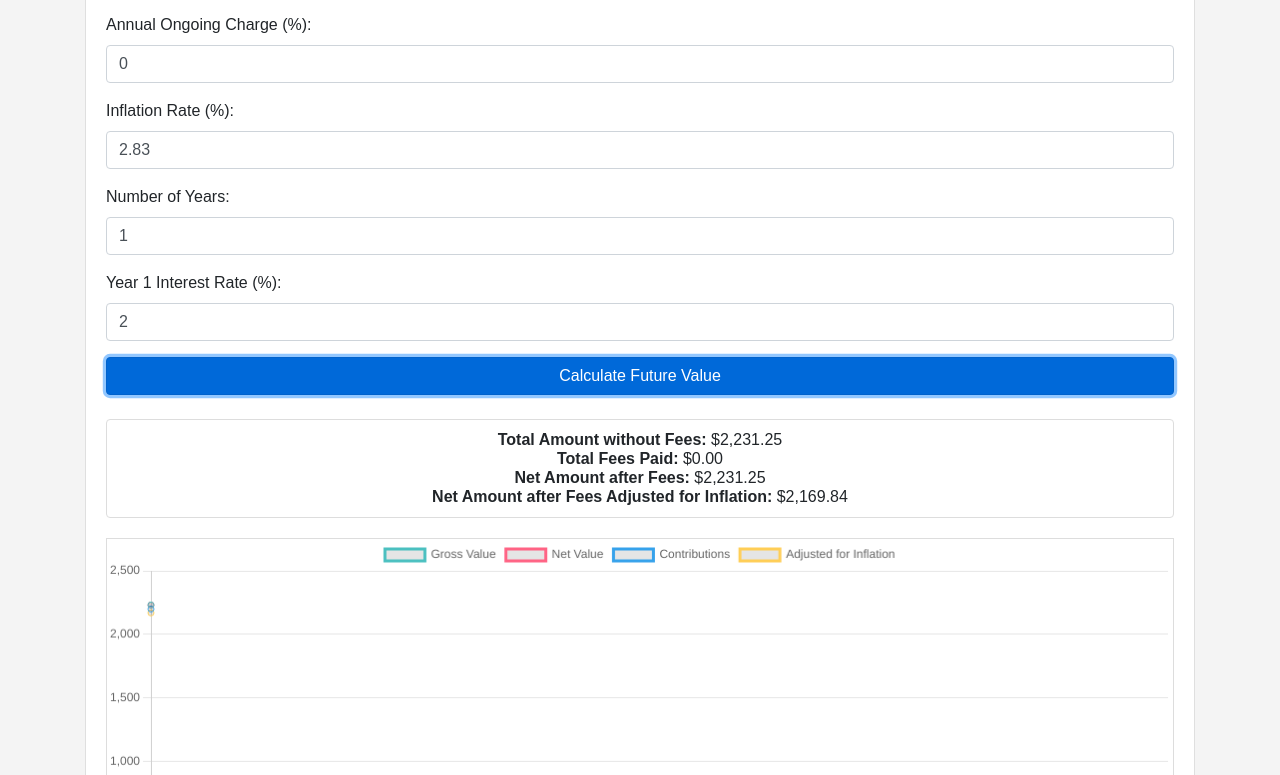
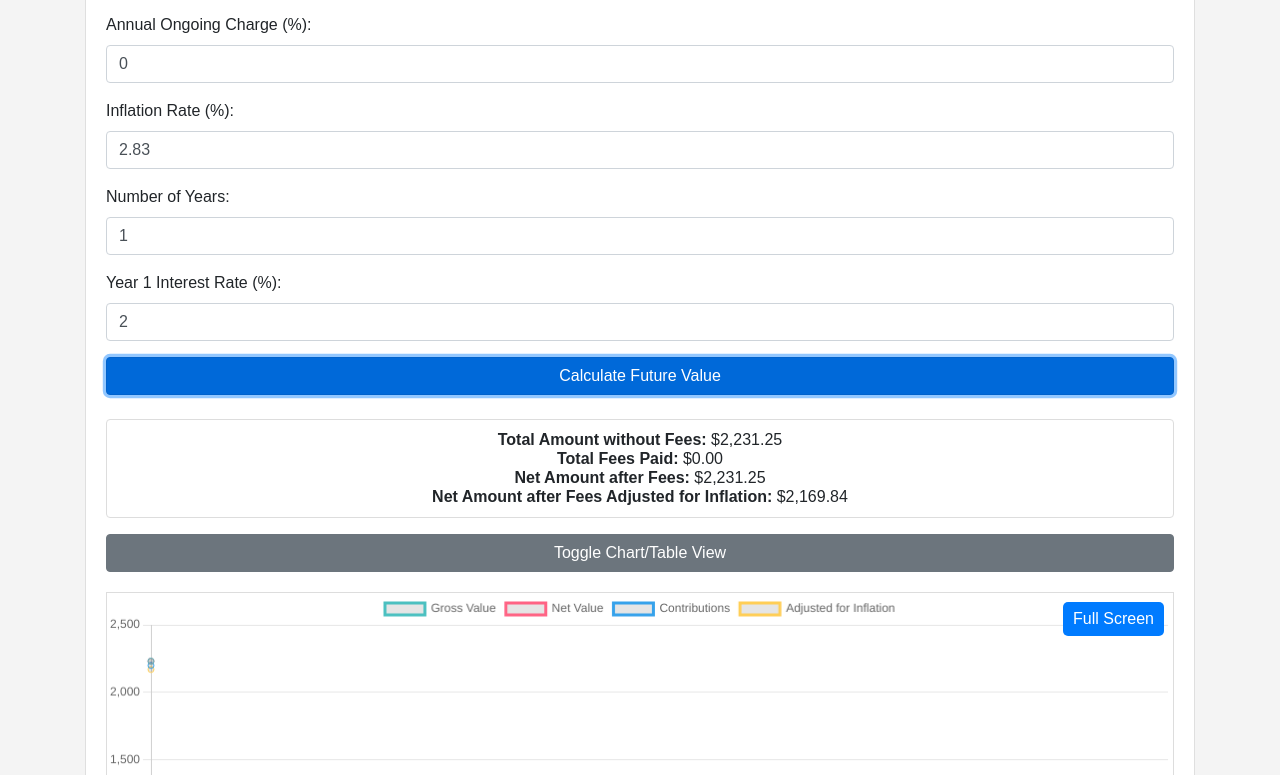
Before and after one commit to Andydmt/Advanced-Investment-Compound-Calculator, a plain HTML site: page index.html in a window 1280 px wide. Both pictures are taken after a click on the button "Calculate Future Value". Shown: the part 771-1546 px from the top of the page. Drawn offline with nearby package versions, Linux system fonts and the light colour scheme.

Commit message:
Update index.html

```diff
--- a/index.html
+++ b/index.html
@@ -28,15 +28,32 @@
         .result-text {
             font-size: 1.25rem;
         }
+        .chart-container, .table-container {
+            position: relative;
+            margin-top: 20px;
+            width: 100%;
+        }
         .chart-container {
-            position: relative;
             height: 400px;
-            width: 100%;
+        }
+        .fullscreen-btn {
+            position: absolute;
+            top: 10px;
+            right: 10px;
+            z-index: 10;
+            background-color: #007bff;
+            color: white;
+            border: none;
+            padding: 5px 10px;
+            border-radius: 5px;
+            cursor: pointer;
+        }
+        .fullscreen-btn:hover {
+            background-color: #0056b3;
         }
         canvas {
             background-color: #fff;
             border: 1px solid #ddd;
-            margin-top: 20px;
         }
         .promo-section {
             margin-top: 40px;
@@ -149,8 +166,29 @@
 
                 <h3 id="result" class="text-center mt-4 result-text"></h3>
 
-                <div class="chart-container">
+                <button type="button" class="btn btn-secondary btn-block mt-3" onclick="toggleView()">Toggle Chart/Table View</button>
+
+                <div class="chart-container" id="chartContainer">
                     <canvas id="investmentChart"></canvas>
+                    <button class="fullscreen-btn" onclick="toggleFullScreen()">Full Screen</button>
+                </div>
+
+                <div class="table-container" id="tableContainer" style="display: none;">
+                    <table class="table table-bordered">
+                        <thead>
+                            <tr>
+                                <th>Year</th>
+                                <th>Annual Contribution (Accumulated)</th>
+                                <th>Accrued Interest</th>
+                                <th>Total Amount without Fees</th>
+                                <th>Total Amount with Fees</th>
+                                <th>Net Amount after Fees Adjusted for Inflation</th>
+                            </tr>
+                        </thead>
+                        <tbody id="resultsTableBody">
+                            <!-- Table rows will be added here -->
+                        </tbody>
+                    </table>
                 </div>
             </div>
         </div>
@@ -195,6 +233,8 @@
     </div>
 
     <script>
+        let resultsData = [];
+
         function updateInterestInputs() {
             const years = document.getElementById('years').value || 1;
             const interestRatesDiv = document.getElementById('interestRates');
@@ -226,11 +266,16 @@
             let totalFeesPaid = 0;
             let futureValue = initialAmount;
             let contributionsOnly = initialAmount;
-            let grossValues = [], netValues = [], contributions = [], adjustedForInflation = [];
+            let grossValues = [], netValues = [], contributions = [], adjustedForInflation = [], accruedInterest = [];
+
+            resultsData = [];
 
             for (let i = 1; i <= years; i++) {
                 const rate = parseFloat(document.getElementById(`rateYear${i}`).value) / 100 || 0;
+                let interestAccruedThisYear = 0;
                 for (let month = 1; month <= 12; month++) {
+                    const interestThisMonth = futureValueWithoutFees * rate / 12;
+                    interestAccruedThisYear += interestThisMonth;
                     futureValueWithoutFees = futureValueWithoutFees * (1 + rate / 12) + monthlyContribution;
                     futureValue = futureValue * (1 + rate / 12) + monthlyContribution;
                     contributionsOnly += monthlyContribution;
@@ -256,17 +301,29 @@
                 netValues.push(futureValue);
                 contributions.push(contributionsOnly);
                 adjustedForInflation.push(futureValue / Math.pow(1 + inflationRate, i));
+                accruedInterest.push(interestAccruedThisYear);
+
+                // Save results data for table
+                resultsData.push({
+                    year: i,
+                    annualContribution: `${currencySymbol}${numberWithCommas(contributionsOnly.toFixed(2))}`,
+                    accruedInterest: `${currencySymbol}${numberWithCommas(interestAccruedThisYear.toFixed(2))}`,
+                    totalWithoutFees: `${currencySymbol}${numberWithCommas(futureValueWithoutFees.toFixed(2))}`,
+                    totalWithFees: `${currencySymbol}${numberWithCommas(futureValue.toFixed(2))}`,
+                    adjustedForInflation: `${currencySymbol}${numberWithCommas(adjustedForInflation[i-1].toFixed(2))}`
+                });
             }
 
             const netAmount = futureValue;
             document.getElementById('result').innerHTML = `
-                <Strong>Total Amount without Fees:</Strong> ${currencySymbol}${numberWithCommas(futureValueWithoutFees.toFixed(2))}<br>
-                <Strong>Total Fees Paid:</Strong> ${currencySymbol}${numberWithCommas(totalFeesPaid.toFixed(2))}<br>
-                <Strong>Net Amount after Fees:</Strong> ${currencySymbol}${numberWithCommas(netAmount.toFixed(2))}<br>
-                <strong>Net Amount after Fees Adjusted for Inflation:</Strong> ${currencySymbol}${numberWithCommas(adjustedForInflation[adjustedForInflation.length - 1].toFixed(2))}
+                <strong>Total Amount without Fees:</strong> ${currencySymbol}${numberWithCommas(futureValueWithoutFees.toFixed(2))}<br>
+                <strong>Total Fees Paid:</strong> ${currencySymbol}${numberWithCommas(totalFeesPaid.toFixed(2))}<br>
+                <strong>Net Amount after Fees:</strong> ${currencySymbol}${numberWithCommas(netAmount.toFixed(2))}<br>
+                <strong>Net Amount after Fees Adjusted for Inflation:</strong> ${currencySymbol}${numberWithCommas(adjustedForInflation[adjustedForInflation.length - 1].toFixed(2))}
             `;
 
             updateChart(grossValues, netValues, contributions, adjustedForInflation);
+            updateTable(resultsData);
         }
 
         function numberWithCommas(x) {
@@ -316,6 +373,48 @@
             });
         }
 
+        function updateTable(data) {
+            const tableBody = document.getElementById('resultsTableBody');
+            tableBody.innerHTML = ''; // Clear previous rows
+
+            data.forEach(row => {
+                const rowHtml = `
+                    <tr>
+                        <td>${row.year}</td>
+                        <td>${row.annualContribution}</td>
+                        <td>${row.accruedInterest}</td>
+                        <td>${row.totalWithoutFees}</td>
+                        <td>${row.totalWithFees}</td>
+                        <td>${row.adjustedForInflation}</td>
+                    </tr>
+                `;
+                tableBody.innerHTML += rowHtml;
+            });
+        }
+
+        function toggleView() {
+            const chartContainer = document.getElementById('chartContainer');
+            const tableContainer = document.getElementById('tableContainer');
+            if (chartContainer.style.display === 'none') {
+                chartContainer.style.display = 'block';
+                tableContainer.style.display = 'none';
+            } else {
+                chartContainer.style.display = 'none';
+                tableContainer.style.display = 'block';
+            }
+        }
+
+        function toggleFullScreen() {
+            const chartContainer = document.getElementById('chartContainer');
+            if (!document.fullscreenElement) {
+                chartContainer.requestFullscreen().catch(err => {
+                    alert(`Error attempting to enable full-screen mode: ${err.message} (${err.name})`);
+                });
+            } else {
+                document.exitFullscreen();
+            }
+        }
+
         // Initialize with 1 year interest rate input
         updateInterestInputs();
     </script>
```
